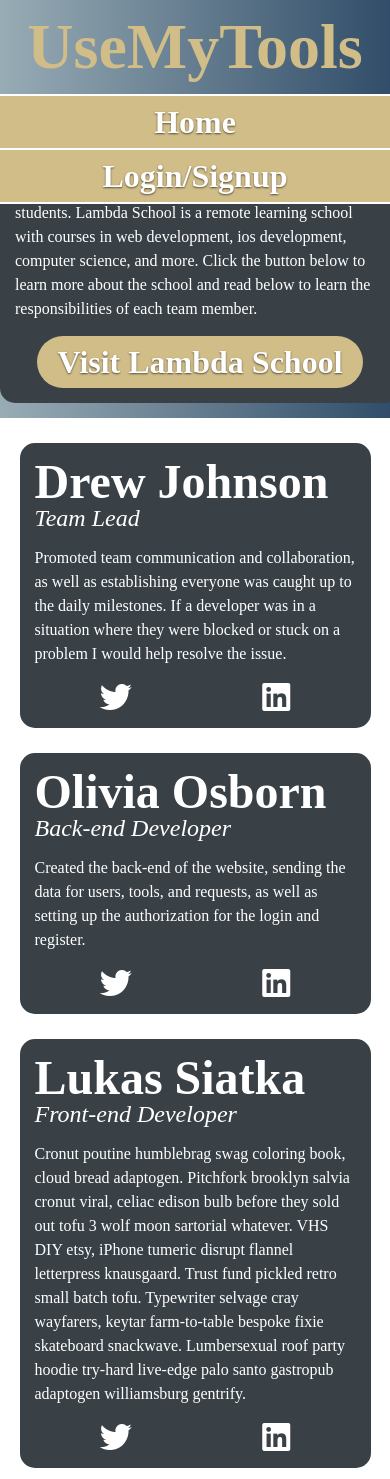
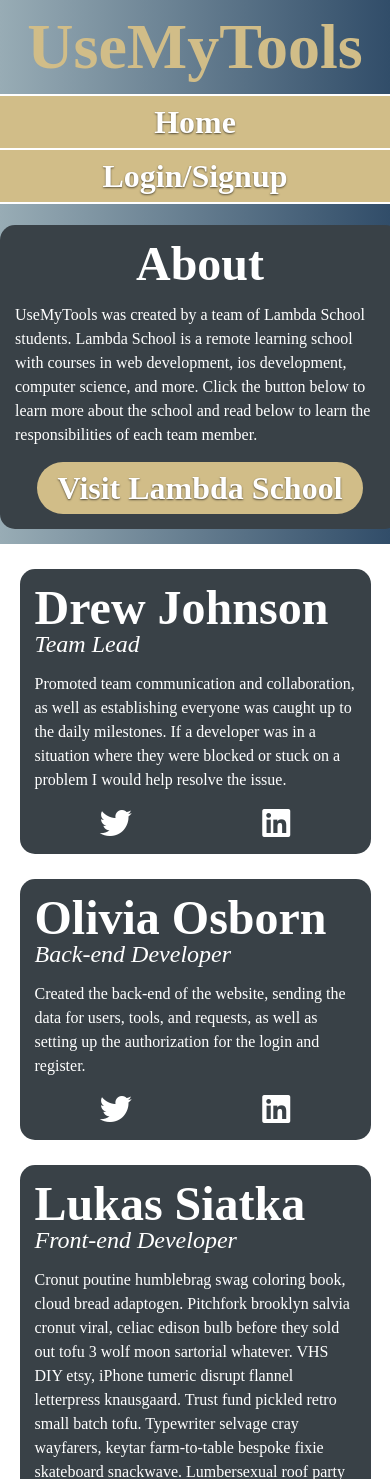
Before and after one commit to usemytools3-11/UserInterface, a PHP site: page /about.html in a window 390 px wide. Shown: the top 1479 px of the page. Run offline with PHP 8.4, Linux system fonts and the light colour scheme.

Commit message:
fixed about page header mobile padding. fixed typo in meta tag. add overflow control to body tag

```diff
--- a/css/index.css
+++ b/css/index.css
@@ -126,6 +126,9 @@
 table {
   border-collapse: collapse;
   border-spacing: 0;
+}
+body {
+  overflow-x: hidden;
 }
 h1 {
   font-size: 4rem;
@@ -287,6 +290,11 @@
 }
 .about-header {
   padding-top: 99px;
+}
+@media (max-width: 720px) {
+  .about-header {
+    padding-top: 225px;
+  }
 }
 .about-header .about-header-left img {
   background: white;
--- a/home.html
+++ b/home.html
@@ -6,7 +6,7 @@
 
     <!-- Meta tags -->
     <meta charset="utf-8">
-    <metai name="viewport" content="width=device-width, initial-scale=1">
+    <meta name="viewport" content="width=device-width, initial-scale=1">
 
     <!-- Bootstrap Dependencies -->
     <link rel="stylesheet" href="https://maxcdn.bootstrapcdn.com/bootstrap/3.4.0/css/bootstrap.min.css">
--- a/less/global.less
+++ b/less/global.less
@@ -1,3 +1,7 @@
+body {
+  overflow-x: hidden;
+}
+
 h1 {
   font-size: 4rem;
   font-weight: bold;
--- a/less/header.less
+++ b/less/header.less
@@ -73,6 +73,11 @@
 
 .about-header {
   padding-top: 99px;
+
+  @media @mobile {
+    padding-top: 225px;
+  }
+
   .about-header-left {
     img {
       background: white;
```
